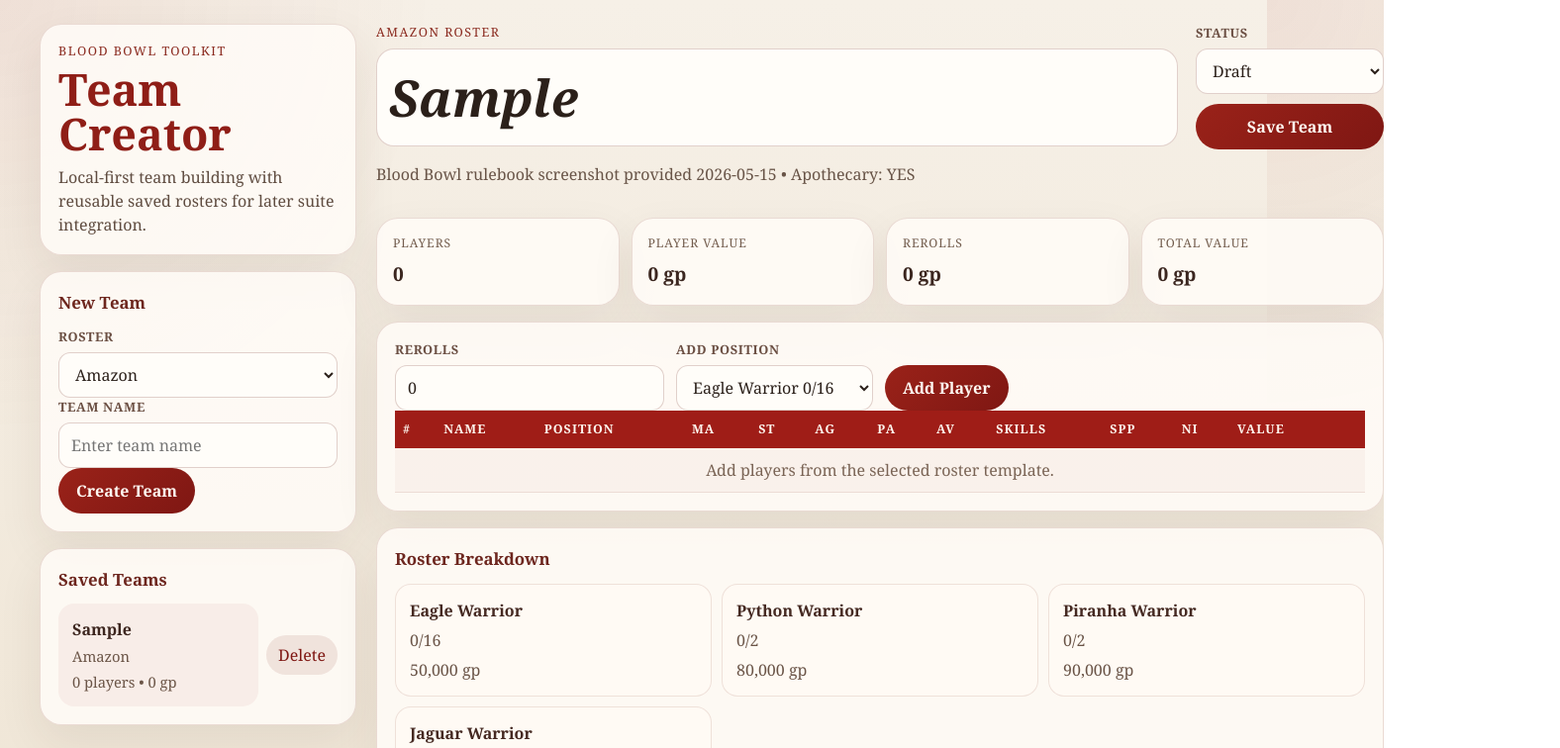
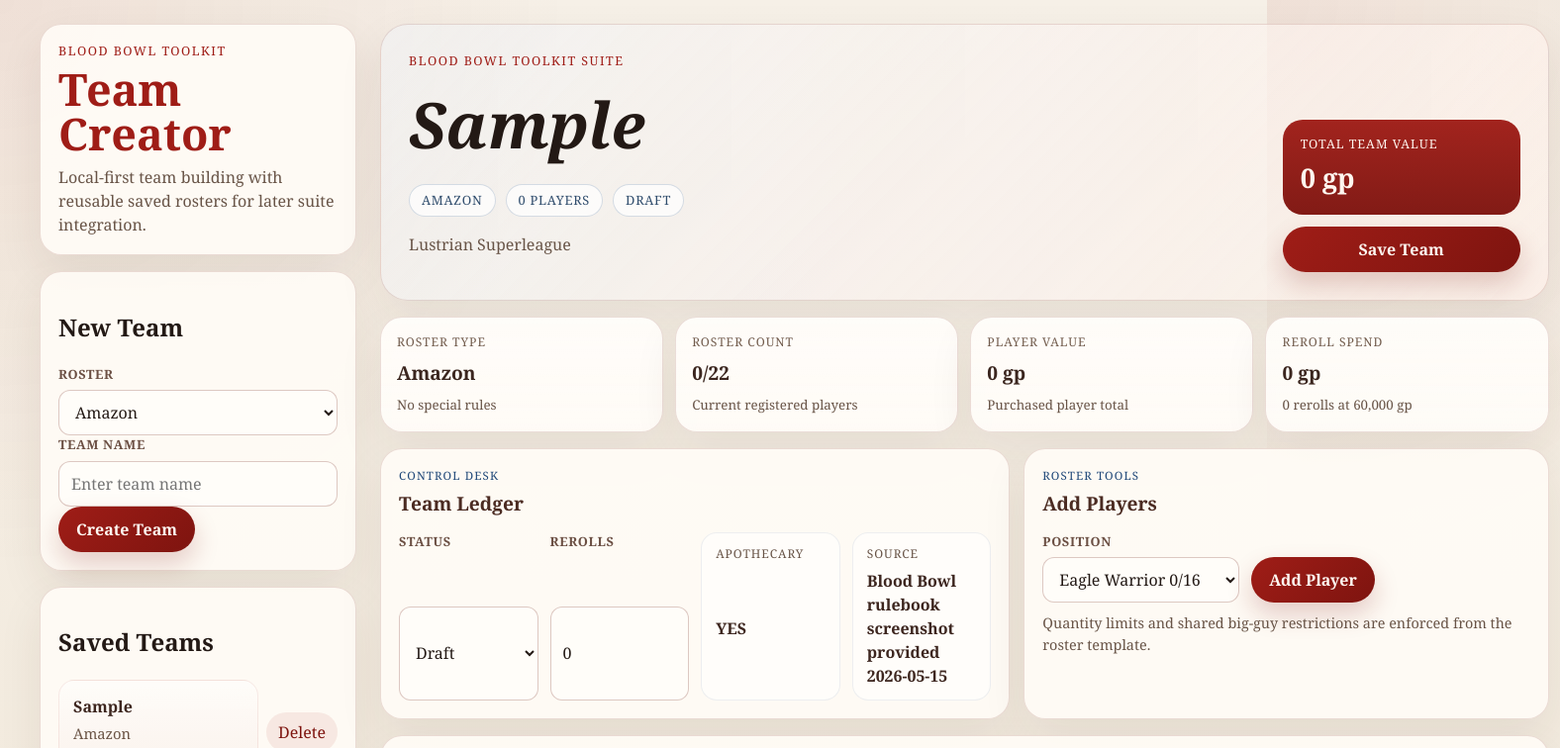
Before and after one commit to safeathomeapp/bloodbowltoolkit, a React (Vite) app in the folder modules/team-creator/: page / in a window 1280 px wide. Both pictures are taken after typing "Sample" into the empty fields and a click on the button "Create Team". Shown: the top 756 px of the page at 99% size, 1576 px wide, since content can reach past the window. Built offline with nearby package versions, Linux system fonts and the light colour scheme.

Commit message:
feat: redesign team creator frontend theme

```diff
--- a/modules/team-creator/src/app/global.css
+++ b/modules/team-creator/src/app/global.css
@@ -1,10 +1,25 @@
 :root {
   font-family: Georgia, 'Times New Roman', serif;
+  --suite-bg: #efe5d5;
+  --suite-bg-soft: rgba(255, 251, 245, 0.86);
+  --suite-surface: rgba(255, 252, 247, 0.9);
+  --suite-surface-strong: #fffdf9;
+  --suite-ink: #231915;
+  --suite-muted: #685447;
+  --suite-accent: #9f1d17;
+  --suite-accent-dark: #7e140f;
+  --suite-accent-soft: rgba(159, 29, 23, 0.08);
+  --suite-line: rgba(115, 29, 19, 0.14);
+  --suite-line-strong: rgba(115, 29, 19, 0.24);
+  --suite-blue: #1f4778;
+  --suite-gold: #c48b2f;
+  --suite-shadow: 0 18px 45px rgba(70, 39, 29, 0.08);
   line-height: 1.5;
   font-weight: 400;
-  color: #231915;
+  color: var(--suite-ink);
   background:
     radial-gradient(circle at top left, rgba(150, 35, 20, 0.08), transparent 28%),
+    radial-gradient(circle at bottom right, rgba(31, 71, 120, 0.08), transparent 36%),
     linear-gradient(180deg, #f6f0e7 0%, #efe5d5 100%);
   font-synthesis: none;
   text-rendering: optimizeLegibility;
@@ -18,7 +33,7 @@
 
 html {
   min-height: 100%;
-  background: #efe5d5;
+  background: var(--suite-bg);
 }
 
 body {
@@ -36,6 +51,7 @@
 
 a {
   color: inherit;
+  text-decoration-thickness: 1px;
 }
 
 #root {
--- a/modules/team-creator/src/tools/team-creator/components/TeamCreator.module.css
+++ b/modules/team-creator/src/tools/team-creator/components/TeamCreator.module.css
@@ -1,7 +1,7 @@
 .layout {
   display: grid;
   grid-template-columns: 320px minmax(0, 1fr);
-  gap: 20px;
+  gap: 24px;
   align-items: start;
 }
 
@@ -15,10 +15,10 @@
 .panel,
 .placeholder,
 .summaryCard {
-  background: rgba(255, 252, 247, 0.86);
-  border: 1px solid rgba(115, 29, 19, 0.14);
+  background: var(--suite-surface);
+  border: 1px solid var(--suite-line);
   border-radius: 22px;
-  box-shadow: 0 18px 45px rgba(70, 39, 29, 0.08);
+  box-shadow: var(--suite-shadow);
 }
 
 .sidebarHeader,
@@ -29,7 +29,7 @@
 
 .kicker {
   margin: 0 0 6px;
-  color: #8b2b20;
+  color: var(--suite-accent);
   font-size: 0.78rem;
   letter-spacing: 0.12em;
   text-transform: uppercase;
@@ -37,20 +37,36 @@
 
 .title {
   margin: 0;
-  color: #8f1e17;
+  color: var(--suite-accent);
   font-size: clamp(2rem, 4vw, 2.8rem);
   line-height: 1;
 }
 
 .copy {
   margin: 10px 0 0;
-  color: #5f4c40;
+  color: var(--suite-muted);
 }
 
-.panelTitle {
-  margin: 0 0 12px;
-  color: #6d261e;
-  font-size: 1.05rem;
+.panelHeader {
+  display: flex;
+  justify-content: space-between;
+  align-items: start;
+  gap: 12px;
+  margin-bottom: 14px;
+}
+
+.sectionKicker {
+  margin: 0 0 6px;
+  color: var(--suite-blue);
+  font-size: 0.72rem;
+  letter-spacing: 0.1em;
+  text-transform: uppercase;
+}
+
+.panelHeadline {
+  margin: 0;
+  color: #4b2b22;
+  font-size: 1.2rem;
 }
 
 .field,
@@ -76,18 +92,21 @@
 .inlineInput,
 .numberInput {
   width: 100%;
-  border: 1px solid rgba(120, 47, 37, 0.22);
+  border: 1px solid var(--suite-line-strong);
   border-radius: 12px;
-  background: #fffdf9;
-  color: #2b201a;
+  background: var(--suite-surface-strong);
+  color: var(--suite-ink);
   padding: 10px 12px;
 }
 
 .teamNameInput {
-  font-size: clamp(1.9rem, 4vw, 3.25rem);
+  font-size: clamp(2.2rem, 5vw, 4rem);
   font-style: italic;
   font-weight: 700;
   border-radius: 18px;
+  background: transparent;
+  border: 0;
+  padding: 0;
 }
 
 .primaryButton,
@@ -100,17 +119,18 @@
 
 .primaryButton {
   border-radius: 999px;
-  background: linear-gradient(135deg, #9a2219 0%, #7f1713 100%);
+  background: linear-gradient(135deg, var(--suite-accent) 0%, var(--suite-accent-dark) 100%);
   color: #fff8f2;
   padding: 11px 18px;
   font-weight: 700;
+  box-shadow: 0 12px 26px rgba(126, 20, 15, 0.2);
 }
 
 .deleteButton,
 .rowButton {
   border-radius: 999px;
-  background: rgba(130, 36, 23, 0.1);
-  color: #7f1713;
+  background: var(--suite-accent-soft);
+  color: var(--suite-accent-dark);
   padding: 8px 12px;
 }
 
@@ -131,9 +151,10 @@
   gap: 4px;
   width: 100%;
   text-align: left;
-  background: rgba(153, 34, 23, 0.05);
+  background: linear-gradient(180deg, rgba(255, 255, 255, 0.45), rgba(159, 29, 23, 0.04));
   border-radius: 16px;
   padding: 14px;
+  border: 1px solid rgba(159, 29, 23, 0.08);
 }
 
 .teamCardButton strong {
@@ -149,20 +170,74 @@
 .feedback,
 .metaLine,
 .placeholder p {
-  color: #685447;
+  color: var(--suite-muted);
 }
 
-.editorHeader {
+.hero {
   display: flex;
   justify-content: space-between;
-  gap: 18px;
-  align-items: start;
+  gap: 24px;
+  align-items: end;
+  padding: 28px;
+  background:
+    linear-gradient(135deg, rgba(255, 255, 255, 0.52), rgba(255, 245, 238, 0.76)),
+    linear-gradient(90deg, rgba(31, 71, 120, 0.08), rgba(159, 29, 23, 0.06));
+  border: 1px solid var(--suite-line);
+  border-radius: 28px;
+  box-shadow: var(--suite-shadow);
 }
 
-.editorActions {
+.heroCopy {
+  min-width: 0;
+}
+
+.heroMeta {
+  display: flex;
+  flex-wrap: wrap;
+  gap: 10px;
+  margin-top: 12px;
+}
+
+.heroPill {
+  border: 1px solid rgba(31, 71, 120, 0.18);
+  background: rgba(255, 255, 255, 0.72);
+  color: #304d6d;
+  border-radius: 999px;
+  padding: 6px 12px;
+  font-size: 0.8rem;
+  text-transform: uppercase;
+  letter-spacing: 0.06em;
+}
+
+.heroAside {
   display: grid;
-  gap: 10px;
-  min-width: 190px;
+  gap: 12px;
+  min-width: 240px;
+}
+
+.heroValuePanel {
+  display: grid;
+  gap: 4px;
+  padding: 16px 18px;
+  border-radius: 20px;
+  background: linear-gradient(180deg, rgba(159, 29, 23, 0.97), rgba(126, 20, 15, 0.97));
+  color: #fff6ef;
+}
+
+.heroValuePanel span {
+  font-size: 0.78rem;
+  text-transform: uppercase;
+  letter-spacing: 0.08em;
+}
+
+.heroValuePanel strong {
+  font-size: 1.7rem;
+}
+
+.editorDeck {
+  display: grid;
+  grid-template-columns: 1.2fr 1fr;
+  gap: 14px;
 }
 
 .summaryGrid {
@@ -175,6 +250,9 @@
   padding: 16px;
   display: grid;
   gap: 8px;
+  background:
+    linear-gradient(180deg, rgba(255, 255, 255, 0.42), rgba(255, 255, 255, 0.22)),
+    var(--suite-surface);
 }
 
 .summaryCard span {
@@ -189,11 +267,47 @@
   font-size: 1.2rem;
 }
 
+.summaryCard small {
+  color: var(--suite-muted);
+}
+
+.controlGrid {
+  display: grid;
+  grid-template-columns: repeat(4, minmax(0, 1fr));
+  gap: 12px;
+}
+
+.infoCard {
+  display: grid;
+  gap: 6px;
+  padding: 12px 14px;
+  border-radius: 16px;
+  background: rgba(255, 255, 255, 0.56);
+  border: 1px solid rgba(31, 71, 120, 0.08);
+}
+
+.infoCard span {
+  color: var(--suite-muted);
+  font-size: 0.75rem;
+  text-transform: uppercase;
+  letter-spacing: 0.08em;
+}
+
+.infoCard strong {
+  color: #3d261f;
+}
+
 .toolbar {
   display: flex;
   gap: 12px;
   align-items: end;
   flex-wrap: wrap;
+}
+
+.helperText {
+  margin: 10px 0 0;
+  color: var(--suite-muted);
+  font-size: 0.9rem;
 }
 
 .tableWrap {
@@ -207,7 +321,7 @@
 }
 
 .table thead th {
-  background: #9f1d17;
+  background: var(--suite-accent);
   color: #fff7ef;
   padding: 10px 8px;
   text-align: left;
@@ -242,7 +356,7 @@
 
 .breakdownGrid {
   display: grid;
-  grid-template-columns: repeat(3, minmax(0, 1fr));
+  grid-template-columns: repeat(2, minmax(0, 1fr));
   gap: 10px;
 }
 
@@ -251,7 +365,7 @@
   gap: 6px;
   border: 1px solid rgba(121, 42, 31, 0.12);
   border-radius: 16px;
-  background: rgba(255, 250, 244, 0.9);
+  background: linear-gradient(180deg, rgba(255, 255, 255, 0.5), rgba(255, 250, 244, 0.92));
   padding: 14px;
 }
 
@@ -263,6 +377,16 @@
   color: #6a5447;
 }
 
+.breakdownCard small {
+  color: var(--suite-blue);
+}
+
+.bottomDeck {
+  display: grid;
+  grid-template-columns: 1.4fr 0.9fr;
+  gap: 14px;
+}
+
 .placeholder {
   min-height: 420px;
   display: grid;
@@ -272,11 +396,12 @@
 
 .placeholder h2 {
   margin: 0 0 8px;
-  color: #7f1713;
+  color: var(--suite-accent-dark);
 }
 
 .feedback {
   font-size: 0.92rem;
+  padding: 0 6px;
 }
 
 @media (max-width: 1100px) {
@@ -284,6 +409,9 @@
     grid-template-columns: 1fr;
   }
 
+  .editorDeck,
+  .bottomDeck,
+  .controlGrid,
   .summaryGrid,
   .breakdownGrid {
     grid-template-columns: repeat(2, minmax(0, 1fr));
@@ -291,15 +419,19 @@
 }
 
 @media (max-width: 720px) {
-  .editorHeader {
+  .hero {
     flex-direction: column;
+    align-items: start;
   }
 
-  .editorActions {
+  .heroAside {
     min-width: 0;
     width: 100%;
   }
 
+  .editorDeck,
+  .bottomDeck,
+  .controlGrid,
   .summaryGrid,
   .breakdownGrid {
     grid-template-columns: 1fr;
--- a/modules/team-creator/src/tools/team-creator/components/TeamCreator.tsx
+++ b/modules/team-creator/src/tools/team-creator/components/TeamCreator.tsx
@@ -20,6 +20,10 @@
 
 function formatGold(value: number) {
   return value.toLocaleString('en-GB')
+}
+
+function formatCategories(categories: string[]) {
+  return categories.length > 0 ? categories.join('') : '-'
 }
 
 function findPosition(template: RosterTemplate, positionId: string) {
@@ -73,6 +77,31 @@
     selectedPositionId && selectablePositions.some((position) => position.id === selectedPositionId)
       ? selectedPositionId
       : (selectablePositions[0]?.id ?? '')
+
+  const rosterPositionGroups = useMemo(() => {
+    if (!activeTemplate || !activeTeam) {
+      return []
+    }
+
+    return activeTemplate.positions.map((position) => {
+      const used = teamCounts[position.id] ?? 0
+      const remaining = getRemainingSlots(activeTeam, activeTemplate, position.id)
+
+      return {
+        position,
+        used,
+        remaining,
+      }
+    })
+  }, [activeTeam, activeTemplate, teamCounts])
+
+  const activeTemplatePlayerLimit = useMemo(() => {
+    if (!activeTemplate) {
+      return 0
+    }
+
+    return activeTemplate.positions.reduce((total, position) => total + position.maxQty, 0)
+  }, [activeTemplate])
 
   function refreshState() {
     const nextTemplates = repository.listRosterTemplatesSync()
@@ -276,20 +305,68 @@
           </div>
         ) : (
           <>
-            <header className={styles.editorHeader}>
-              <div>
-                <p className={styles.kicker}>{activeTemplate.name} roster</p>
+            <header className={styles.hero}>
+              <div className={styles.heroCopy}>
+                <p className={styles.kicker}>Blood Bowl Toolkit Suite</p>
                 <input
                   className={styles.teamNameInput}
                   value={activeTeam.name}
                   onChange={(event) => handleTeamNameChange(event.target.value)}
                   aria-label="Team name"
                 />
-                <p className={styles.metaLine}>
-                  {activeTemplate.source} • Apothecary: {activeTemplate.apothecary}
-                </p>
+                <div className={styles.heroMeta}>
+                  <span className={styles.heroPill}>{activeTemplate.name}</span>
+                  <span className={styles.heroPill}>{activeTeam.players.length} players</span>
+                  <span className={styles.heroPill}>{activeTeam.status.toLowerCase()}</span>
                 </div>
-              <div className={styles.editorActions}>
+                <p className={styles.metaLine}>{activeTemplate.leagues.join(' / ') || 'League not listed'}</p>
+              </div>
+              <div className={styles.heroAside}>
+                <div className={styles.heroValuePanel}>
+                  <span>Total Team Value</span>
+                  <strong>{formatGold(calculateTeamValue(activeTeam, activeTemplate))} gp</strong>
+                </div>
+                <button className={styles.primaryButton} onClick={() => void handleSaveTeam()} type="button">
+                  Save Team
+                </button>
+              </div>
+            </header>
+
+            <section className={styles.summaryGrid}>
+              <article className={styles.summaryCard}>
+                <span>Roster Type</span>
+                <strong>{activeTemplate.name}</strong>
+                <small>{activeTemplate.specialRules.length > 0 ? activeTemplate.specialRules.join(' • ') : 'No special rules'}</small>
+              </article>
+              <article className={styles.summaryCard}>
+                <span>Roster Count</span>
+                <strong>
+                  {activeTeam.players.length}/{activeTemplatePlayerLimit}
+                </strong>
+                <small>Current registered players</small>
+              </article>
+              <article className={styles.summaryCard}>
+                <span>Player Value</span>
+                <strong>{formatGold(calculatePlayerValue(activeTeam))} gp</strong>
+                <small>Purchased player total</small>
+              </article>
+              <article className={styles.summaryCard}>
+                <span>Reroll Spend</span>
+                <strong>{formatGold(calculateRerollValue(activeTeam, activeTemplate))} gp</strong>
+                <small>{activeTeam.rerollCount} rerolls at {formatGold(activeTemplate.rerollCost)} gp</small>
+              </article>
+            </section>
+
+            <section className={styles.editorDeck}>
+              <section className={styles.panel}>
+                <div className={styles.panelHeader}>
+                  <div>
+                    <p className={styles.sectionKicker}>Control Desk</p>
+                    <h2 className={styles.panelHeadline}>Team Ledger</h2>
+                  </div>
+                </div>
+
+                <div className={styles.controlGrid}>
                   <label className={styles.compactField}>
                     <span>Status</span>
                     <select value={activeTeam.status} onChange={(event) => handleStatusChange(event.target.value as SavedTeam['status'])}>
@@ -298,33 +375,6 @@
                       <option value="RETIRED">Retired</option>
                     </select>
                   </label>
-                <button className={styles.primaryButton} onClick={() => void handleSaveTeam()} type="button">
-                  Save Team
-                </button>
-              </div>
-            </header>
-
-            <section className={styles.summaryGrid}>
-              <article className={styles.summaryCard}>
-                <span>Players</span>
-                <strong>{activeTeam.players.length}</strong>
-              </article>
-              <article className={styles.summaryCard}>
-                <span>Player Value</span>
-                <strong>{formatGold(calculatePlayerValue(activeTeam))} gp</strong>
-              </article>
-              <article className={styles.summaryCard}>
-                <span>Rerolls</span>
-                <strong>{formatGold(calculateRerollValue(activeTeam, activeTemplate))} gp</strong>
-              </article>
-              <article className={styles.summaryCard}>
-                <span>Total Value</span>
-                <strong>{formatGold(calculateTeamValue(activeTeam, activeTemplate))} gp</strong>
-              </article>
-            </section>
-
-            <section className={styles.panel}>
-              <div className={styles.toolbar}>
                   <label className={styles.compactField}>
                     <span>Rerolls</span>
                     <input
@@ -334,14 +384,35 @@
                       onChange={(event) => handleRerollChange(event.target.value)}
                     />
                   </label>
+                  <div className={styles.infoCard}>
+                    <span>Apothecary</span>
+                    <strong>{activeTemplate.apothecary}</strong>
+                  </div>
+                  <div className={styles.infoCard}>
+                    <span>Source</span>
+                    <strong>{activeTemplate.source.replace('Blood Bowl rulebook screengrab: ', '')}</strong>
+                  </div>
+                </div>
+              </section>
+
+              <section className={styles.panel}>
+                <div className={styles.panelHeader}>
+                  <div>
+                    <p className={styles.sectionKicker}>Roster Tools</p>
+                    <h2 className={styles.panelHeadline}>Add Players</h2>
+                  </div>
+                </div>
+
+                <div className={styles.toolbar}>
                   <label className={styles.compactField}>
-                  <span>Add Position</span>
+                    <span>Position</span>
                     <select value={effectiveSelectedPositionId} onChange={(event) => setSelectedPositionId(event.target.value)}>
                       {activeTemplate.positions.map((position) => {
                         const used = teamCounts[position.id] ?? 0
+                        const remaining = getRemainingSlots(activeTeam, activeTemplate, position.id)
 
                         return (
-                        <option key={position.id} value={position.id} disabled={used >= position.maxQty}>
+                          <option key={position.id} value={position.id} disabled={remaining <= 0}>
                             {position.name} {used}/{position.maxQty}
                           </option>
                         )
@@ -351,6 +422,19 @@
                   <button className={styles.primaryButton} onClick={handleAddPlayer} type="button">
                     Add Player
                   </button>
+                </div>
+                <p className={styles.helperText}>
+                  Quantity limits and shared big-guy restrictions are enforced from the roster template.
+                </p>
+              </section>
+            </section>
+
+            <section className={styles.panel}>
+              <div className={styles.panelHeader}>
+                <div>
+                  <p className={styles.sectionKicker}>Main Roster</p>
+                  <h2 className={styles.panelHeadline}>Player Register</h2>
+                </div>
               </div>
 
               <div className={styles.tableWrap}>
@@ -431,23 +515,79 @@
               </div>
             </section>
 
+            <section className={styles.bottomDeck}>
               <section className={styles.panel}>
-              <h2 className={styles.panelTitle}>Roster Breakdown</h2>
-              <div className={styles.breakdownGrid}>
+                <div className={styles.panelHeader}>
+                  <div>
+                    <p className={styles.sectionKicker}>Template View</p>
+                    <h2 className={styles.panelHeadline}>Roster Template</h2>
+                  </div>
+                </div>
+                <div className={styles.tableWrap}>
+                  <table className={styles.table}>
+                    <thead>
+                      <tr>
+                        <th>Qty</th>
+                        <th>Position</th>
+                        <th>Cost</th>
+                        <th>MA</th>
+                        <th>ST</th>
+                        <th>AG</th>
+                        <th>PA</th>
+                        <th>AV</th>
+                        <th>Skills</th>
+                        <th>Primary</th>
+                        <th>Secondary</th>
+                      </tr>
+                    </thead>
+                    <tbody>
                       {activeTemplate.positions.map((position) => {
                         const used = teamCounts[position.id] ?? 0
 
                         return (
+                          <tr key={position.id}>
+                            <td>
+                              {used}/{position.maxQty}
+                            </td>
+                            <td>{position.name}</td>
+                            <td>{formatGold(position.cost)}</td>
+                            <td>{position.movement}</td>
+                            <td>{position.strength}</td>
+                            <td>{position.agility}</td>
+                            <td>{position.passing ?? '-'}</td>
+                            <td>{position.armour}</td>
+                            <td>{position.startingSkills.length > 0 ? position.startingSkills.join(', ') : 'None'}</td>
+                            <td>{formatCategories(position.primaryCategories)}</td>
+                            <td>{formatCategories(position.secondaryCategories)}</td>
+                          </tr>
+                        )
+                      })}
+                    </tbody>
+                  </table>
+                </div>
+              </section>
+
+              <section className={styles.panel}>
+                <div className={styles.panelHeader}>
+                  <div>
+                    <p className={styles.sectionKicker}>Composition</p>
+                    <h2 className={styles.panelHeadline}>Roster Breakdown</h2>
+                  </div>
+                </div>
+
+                <div className={styles.breakdownGrid}>
+                  {rosterPositionGroups.map(({ position, used, remaining }) => (
                     <article key={position.id} className={styles.breakdownCard}>
                       <strong>{position.name}</strong>
                       <span>
-                        {used}/{position.maxQty}
+                        {used}/{position.maxQty} rostered
                       </span>
                       <span>{formatGold(position.cost)} gp</span>
+                      <small>{remaining > 0 ? `${remaining} slot${remaining === 1 ? '' : 's'} open` : 'Full'}</small>
                     </article>
-                  )
-                })}
+                  ))}
                 </div>
+              </section>
             </section>
           </>
         )}
```
Also changed, not shown: 1 other file (tests, documents, lock files or other folders). Lines whose indentation alone changed are shown as unchanged.
